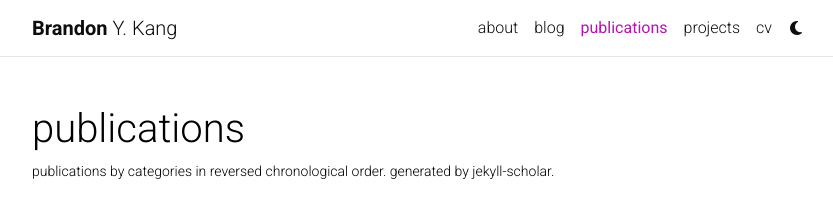
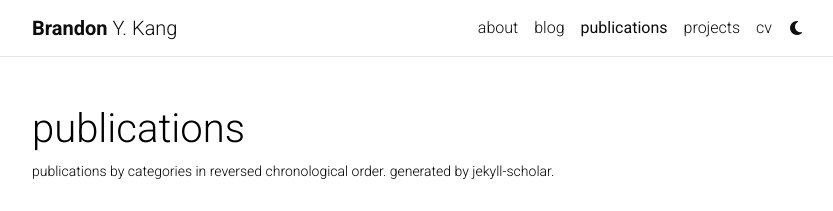
Before and after one commit to bkang11/bkang11.github.io, a Jekyll site: the page built from _pages/publications.md, in a window 1280 px wide. Shown: the top 211 px of the page, without its empty margins (223-1056 px from the left). Built offline with Jekyll 4.4.1, drawn with Linux system fonts in a browser that asks for light colours; full-size pictures stand in for the smaller copies a plugin makes; comment, search, counter and statistics services are not loaded; a style sheet for code colours, icons or effects is not loaded; grey boxes are pictures that could not be loaded.

Commit message:
Changing theme colors

```diff
--- a/_config.yml
+++ b/_config.yml
@@ -10,8 +10,6 @@
 description: > # the ">" symbol means to ignore newlines until "footer_text:"
   A simple, whitespace theme for academics. Based on [*folio](https://github.com/bogoli/-folio) design.
 footer_text: >
-footer:
-  social: true
 
 keywords: jekyll, jekyll-theme, academic-website, portfolio-website  # add your own keywords or leave empty
 
--- a/_sass/_themes.scss
+++ b/_sass/_themes.scss
@@ -7,8 +7,8 @@
   --global-code-bg-color: #{$code-bg-color-light};
   --global-text-color: #{$black-color};
   --global-text-color-light: #{$grey-color};
-  --global-theme-color: #{$purple-color};
-  --global-hover-color: #{$purple-color};
+  --global-theme-color: #{red-color};
+  --global-hover-color: #{$red-color};
   --global-hover-text-color: #{$white-color};
   --global-footer-bg-color: #{$grey-color-dark};
   --global-footer-text-color: #{$grey-color-light};
```
